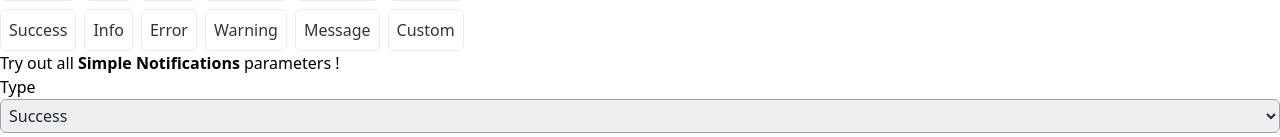
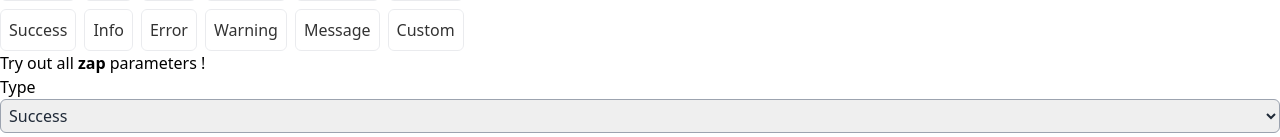
Before and after one commit to Glagan/zap, a SvelteKit app: page / in a window 1280 px wide. Shown: the part 249-386 px from the top of the page. Built offline with nearby package versions, Linux system fonts and the light colour scheme.

Commit message:
Remove last Simple Notification in demo page

```diff
--- a/src/routes/+page.svelte
+++ b/src/routes/+page.svelte
@@ -314,7 +314,7 @@
 			</div>
 		</div>
 		<div class="overflow-hidden border-2 border-gray-400 rounded-md bg-gray-600">
-			<p class="p-2">Try out all <b>Simple Notifications</b> parameters !</p>
+			<p class="p-2">Try out all <b>zap</b> parameters !</p>
 			<form class="p-2" on:submit|preventDefault={submitForm}>
 				<div class="grid grid-cols-1 md:grid-cols-2 gap-2 mb-4">
 					<div>
```
